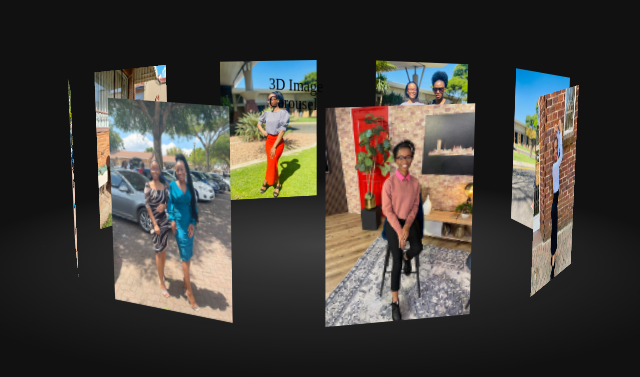
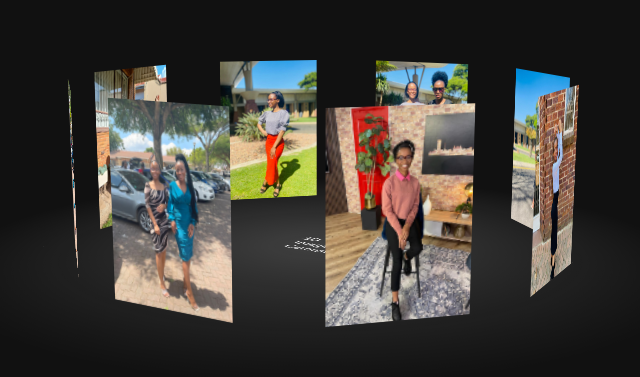
Before and after one commit to daisymachiri/3D-Image-Carousel-, a plain HTML site: page index.html in a window 1280 px wide. Shown: the part 237-614 px from the top of the page, 320-960 px from the left. Drawn offline with Linux system fonts and the light colour scheme.

Commit message:
Updated my more Css

```diff
--- a/src/style.css
+++ b/src/style.css
@@ -45,6 +45,17 @@ body {
     box-shadow: 0 0 15px #fffd;
     -webkit-box-reflect: below 10px linear-gradient(transparent, transparent, transparent #0007);
 }
+#drag-container p {
+    font-family: serif;
+    position: absolute;
+top: 100%;
+left: 50%;
+-webkit-transform: translate(-50%, -50%) rotateX(90deg);
+transform: translate(-50%, -50%) rotateX(90deg);
+color: #fff;
+
+}
+
 #ground { width: 900px;
 height: 900px;
 position: absolute;
```
